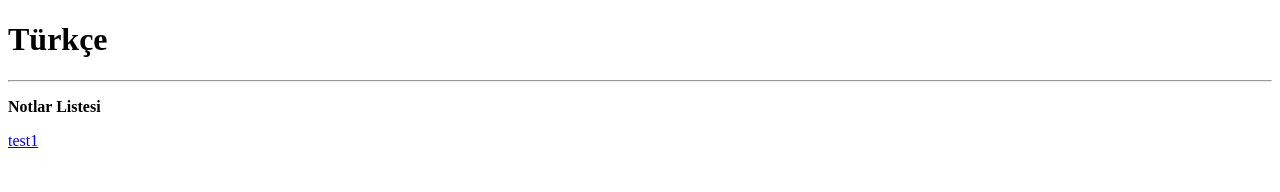
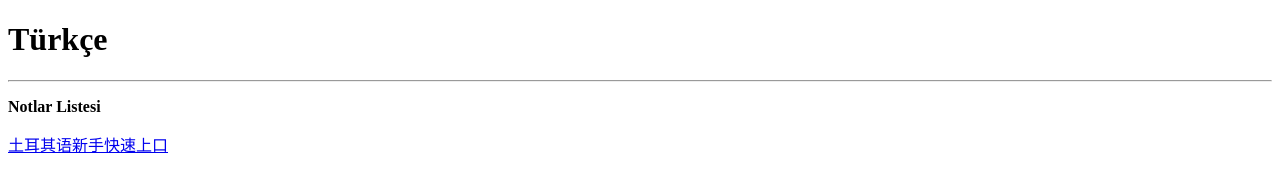
Before and after one commit to Xinjian-Zhang/notlar, a plain HTML site: page tr/index.html in a window 1280 px wide. Drawn offline with Linux system fonts and the light colour scheme.

Commit message:
add 2 note

```diff
--- a/tr/index.html
+++ b/tr/index.html
@@ -7,6 +7,6 @@
 	<h1>Türkçe</h1>
 	<hr>
     <p><b>Notlar Listesi</b></p>
-	<a href="/test1">test1</a>
+	<a href="/1">土耳其语新手快速上口</a>
 </body>
 </html>
```
Also changed, not shown: 1 other file.
